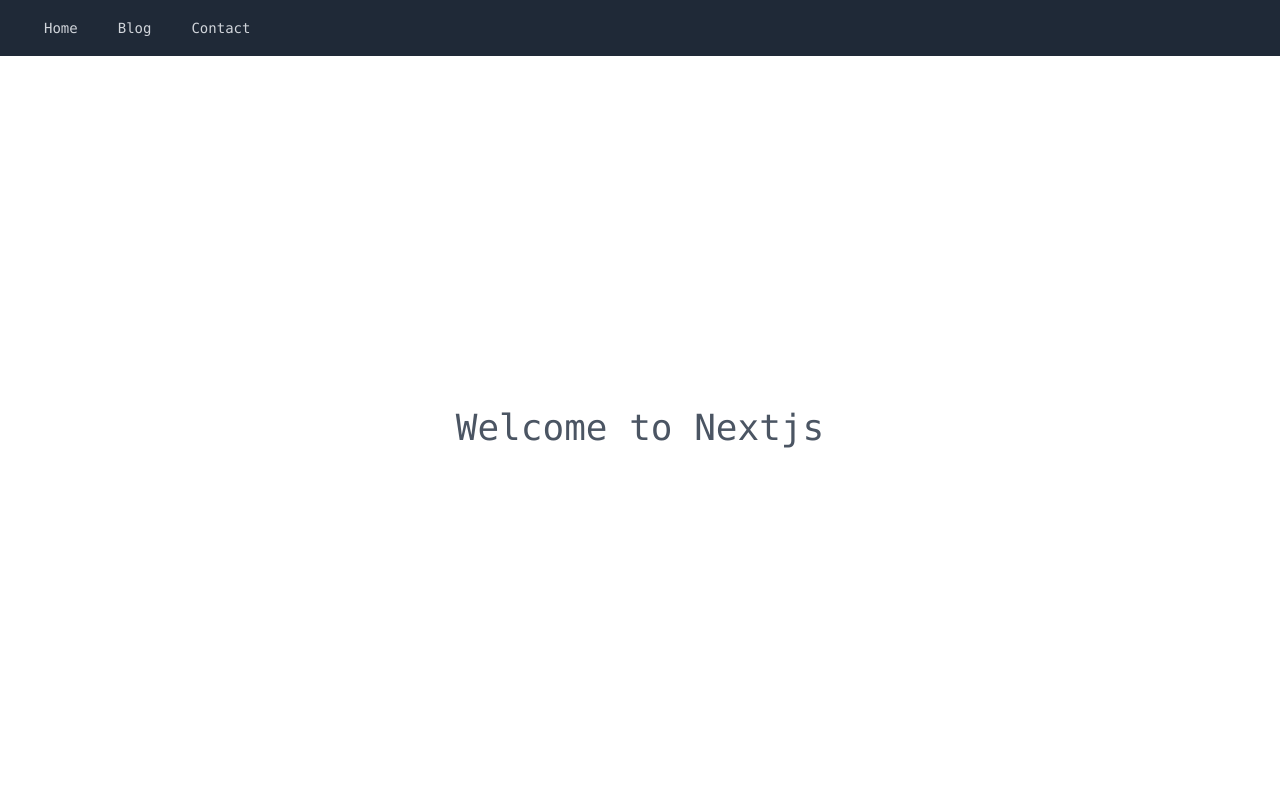
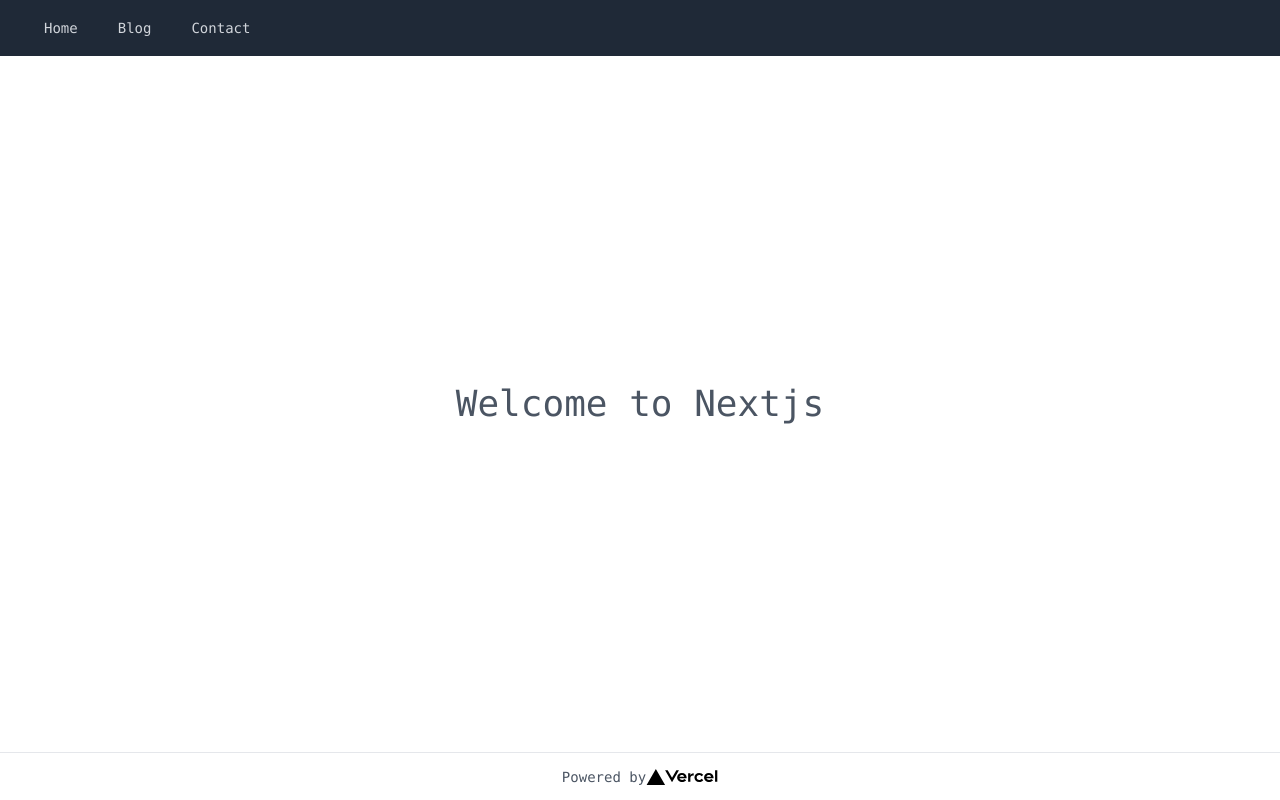
Before and after one commit to DaisukeHirabayashi/next-tutorial, a Next.js app: page / in a window 1280 px wide. Built offline with nearby package versions, Linux system fonts and the light colour scheme.

Commit message:
footerの追加

```diff
--- a/components/Layout.js
+++ b/components/Layout.js
@@ -1,5 +1,6 @@
 import Head from "next/head"
 import Link from "next/link"
+import Image from "next/image"
 
 export default function Layout({children, title = "HP by Nextjs"}) {
   return (
@@ -33,6 +34,17 @@
       <main className="flex flex-1 justify-center items-center flex-col w-screen">
         {children}
       </main>
+      <footer className="w-full h-12 flex justify-center items-center border-t">
+        <a
+          className="flex items-center"
+          href="https://vercel.com?utm_source=create-next-app&utm_medium=default-template&utm_campaign=create-next-app"
+          target="_blank"
+          rel="noopener noreferrer"
+        >
+          Powered by{" "}
+          <Image src="/vercel.svg" alt="Vercel Logo" width={72} height={16} />
+        </a>
+      </footer>
     </div>
   )
 }
```
